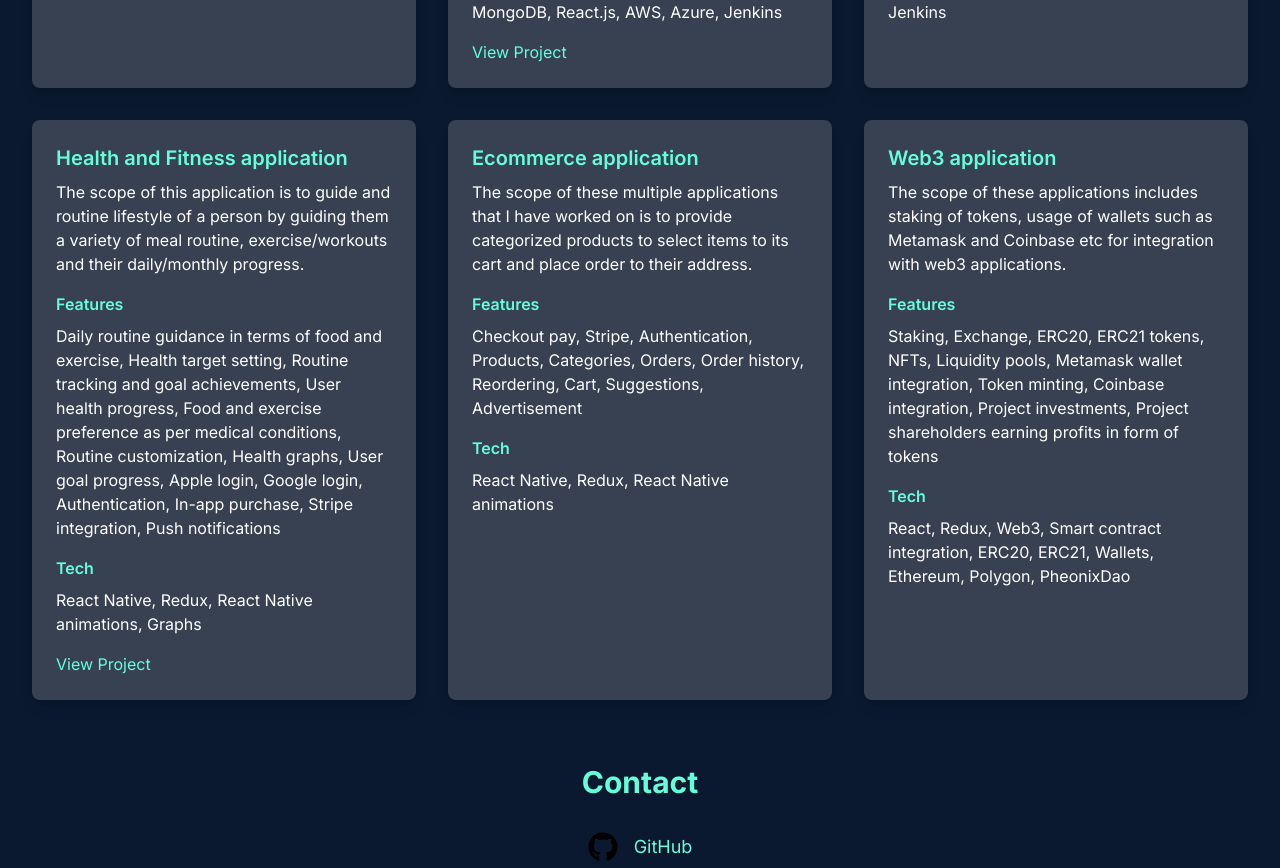
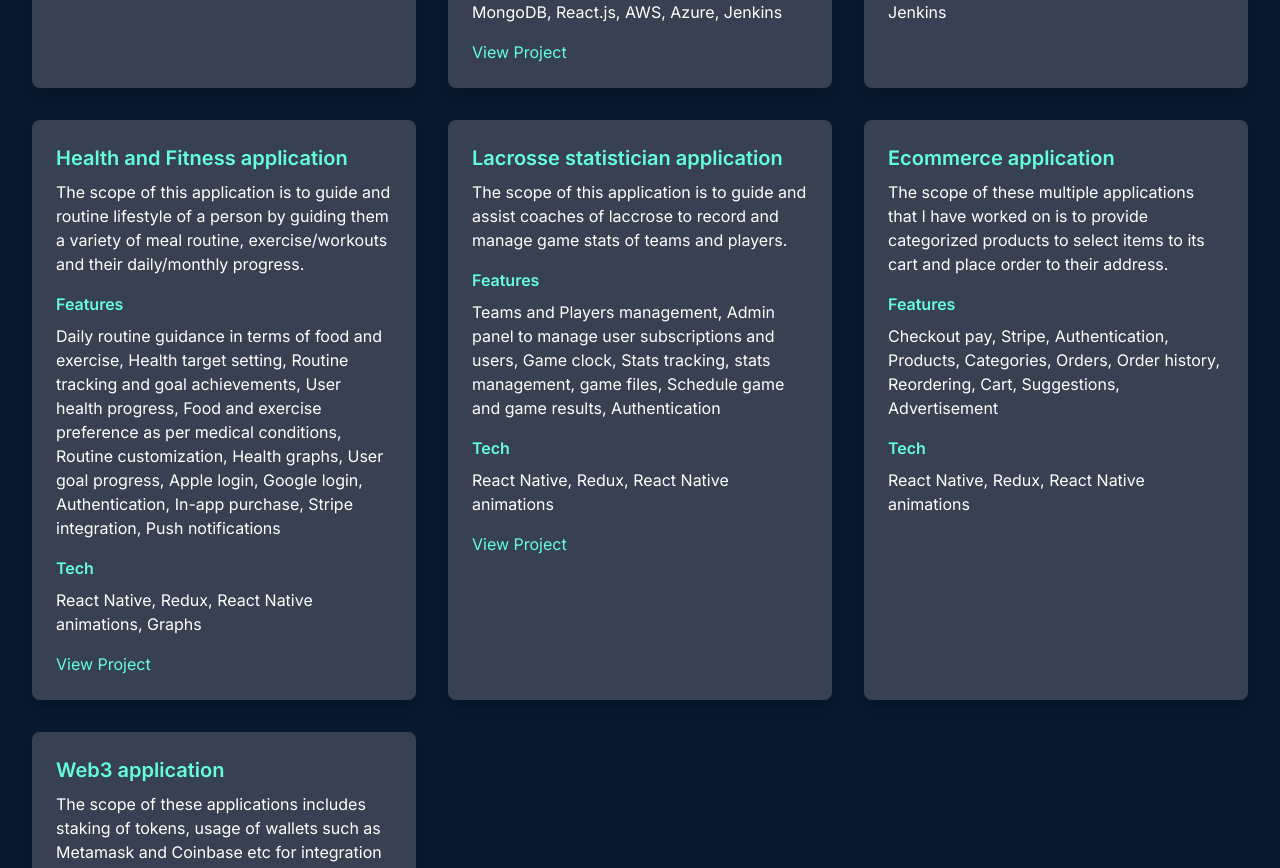
Before and after one commit to ZainHasan97-Razi/profile, a Next.js app: page / in a window 1280 px wide. Shown: the part 1684-2552 px from the top of the page. Built offline with nearby package versions, Linux system fonts and the light colour scheme.

Commit message:
Update project.js

```diff
--- a/app/components/project.js
+++ b/app/components/project.js
@@ -49,6 +49,20 @@ const projects = [
     ],
     tech: "React Native, Redux, React Native animations, Graphs",
     link: "https://play.google.com/store/apps/details?id=com.primefit",
+  },
+  {
+    title: "Lacrosse statistician application",
+    description: "The scope of this application is to guide and assist coaches of laccrose to record and manage game stats of teams and players.",
+    features: [
+      "Teams and Players management",
+      "Admin panel to manage user subscriptions and users",
+      "Game clock",
+      "Stats tracking, stats management, game files",
+      "Schedule game and game results",
+      "Authentication",
+    ],
+    tech: "React Native, Redux, React Native animations",
+    link: "https://play.google.com/store/apps/details?id=com.flathman",
   },
   {
     title: "Ecommerce application",
```
